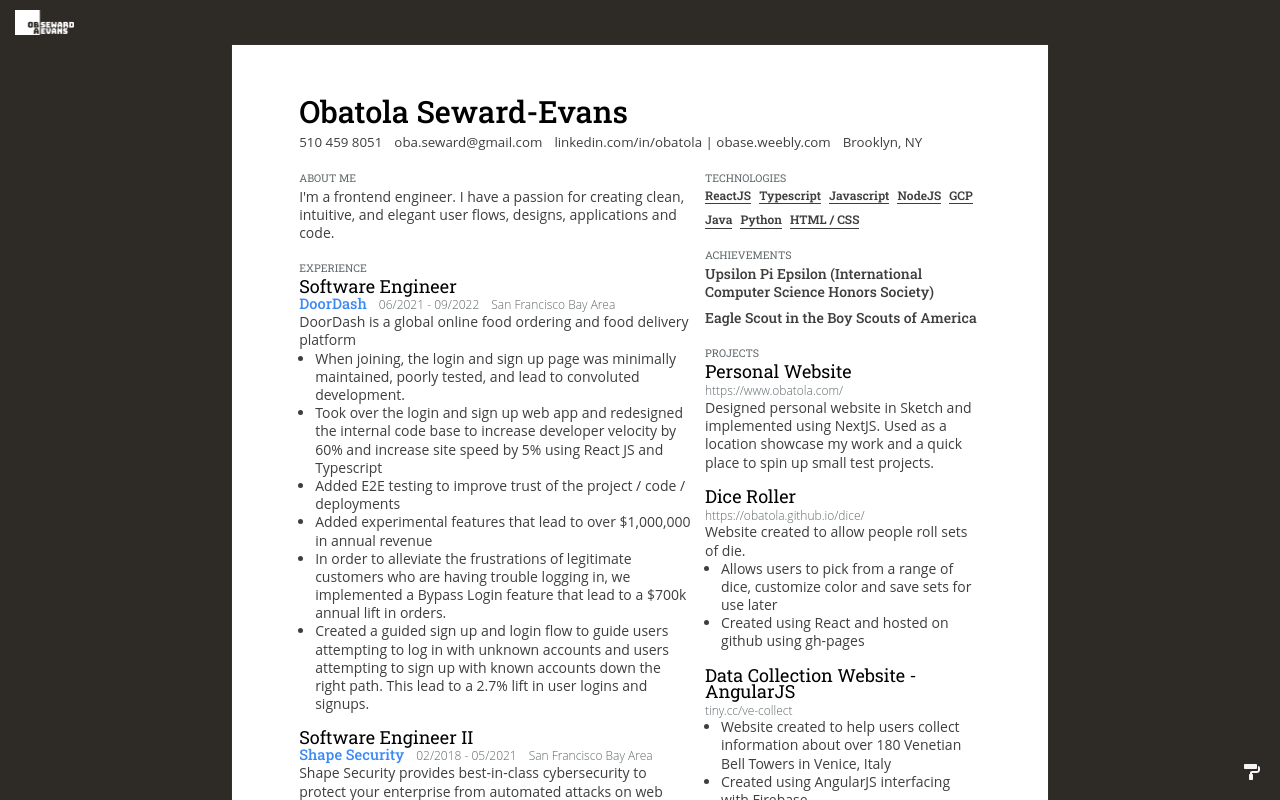
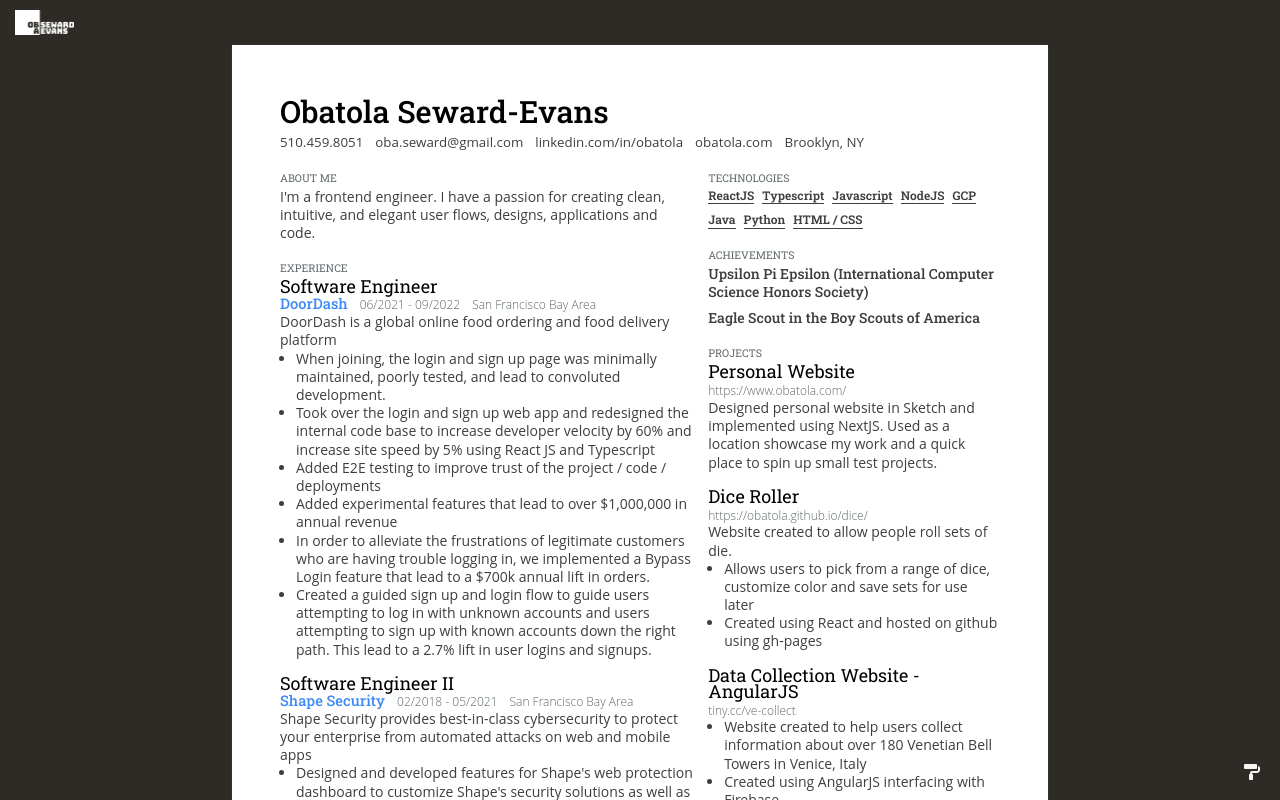
Before and after one commit to obatola/oba, a Next.js app: page /resume in a window 1280 px wide. Shown: the top 800 px of the page. Built offline with nearby package versions, Linux system fonts and the light colour scheme; some icons are missing.

Commit message:
improve sidebar, resume, cursor

```diff
--- a/src/modules/common/ThemeManager.tsx
+++ b/src/modules/common/ThemeManager.tsx
@@ -2,6 +2,7 @@
 import styles from "../../styles/ThemeManager.module.css";
 import { FaPaintRoller } from "react-icons/fa";
 import clsx from "clsx";
+import { UnstyledButton } from "@mantine/core";
 
 const themes = ["light", "terminal-green", "default", "midnight", "dark", "system"] as const;
 type Theme = (typeof themes)[number];
@@ -170,7 +171,7 @@
 					</li>
 				</ul>
 			)}
-			<FaPaintRoller onClick={toggleMenu}>Select Theme</FaPaintRoller>
+			<UnstyledButton title="Select Theme" className={styles["theme-manager__icon-button"]} onClick={toggleMenu} type="button"><FaPaintRoller /></UnstyledButton>
 		</div>
 	);
 }
--- a/src/modules/resume/ResumePage.constants.tsx
+++ b/src/modules/resume/ResumePage.constants.tsx
@@ -4,10 +4,11 @@
     header: {
         name: "Obatola Seward-Evans",
         items: [
-            { icon: "Call", content: "510 459 8051" },
-            { icon: "Mail", content: "oba.seward@gmail.com" },
-            { icon: "Link", content: "linkedin.com/in/obatola | obase.weebly.com" },
-            { icon: "Location", content: "Brooklyn, NY" },
+            { icon: "Call", content: <a href="tel:5104598051" target="_blank" rel="noopener noreferrer">510.459.8051</a> },
+            { icon: "Mail", content: <a href="mailto:oba.seward@gmail.com" target="_blank" rel="noopener noreferrer">oba.seward@gmail.com</a> },
+            { icon: "LogoLinkedin", content: <a href="https://linkedin.com/in/obatola" target="_blank" rel="noopener noreferrer">linkedin.com/in/obatola</a> },
+            { icon: "Globe", content: <a href="https://obatola.com" target="_blank" rel="noopener noreferrer">obatola.com</a> },
+            { icon: "Location", content: <a href="https://maps.app.goo.gl/E2CcqNXRWG1JLNU66" target="_blank" rel="noopener noreferrer">Brooklyn, NY</a> },
         ]
     },
     mainPanel: [
@@ -31,7 +32,7 @@
                 {
                     type: 'experience',
                     title: "Software Engineer",
-                    company: "DoorDash",
+                    company: <a href="https://www.doordash.com/" target="_blank" rel="noopener noreferrer">DoorDash</a>,
                     date: "06/2021 - 09/2022",
                     location: "San Francisco Bay Area",
                     children: (
@@ -75,7 +76,7 @@
                 {
                     type: 'experience',
                     title: "Software Engineer II",
-                    company: "Shape Security",
+                    company: <a href="https://community.f5.com/kb/technicalarticles/what-is-shape-security/284359" target="_blank" rel="noopener noreferrer">Shape Security</a>,
                     date: "02/2018 - 05/2021",
                     location: "San Francisco Bay Area",
                     children: (
@@ -111,7 +112,7 @@
                 {
                     type: 'experience',
                     title: "Data Engineering Intern",
-                    company: "Optum",
+                    company: <a href="https://www.optum.com/" target="_blank" rel="noopener noreferrer">Optum</a>,
                     date: "06/2017 - 08/2017",
                     location: "Boston, MA",
                     children: (
@@ -180,7 +181,7 @@
                 {
                     type: 'project',
                     title: "Personal Website",
-                    url: "https://www.obatola.com/",
+                    url: <a href="https://www.obatola.com/" target="_blank" rel="noopener noreferrer">https://www.obatola.com/</a>,
                     children: (
                         <>
                             <p>
@@ -194,7 +195,7 @@
                 {
                     type: 'project',
                     title: "Dice Roller",
-                    url: "https://obatola.github.io/dice/",
+                    url: <a href="https://obatola.github.io/dice/" target="_blank" rel="noopener noreferrer">https://obatola.github.io/dice/</a>,
                     children: (
                         <>
                             <p>Website created to allow people roll sets of die.</p>
--- a/src/modules/resume/ResumePage.module.css
+++ b/src/modules/resume/ResumePage.module.css
@@ -1,5 +1,5 @@
 .resume-page-container {
-  padding: 0 0 15pt 0;
+  padding: 0 0 40pt 0;
 }
 
 /* Reset all default styles - scoped to resume page only */
@@ -19,7 +19,7 @@
 
 .resume-page__logo-wrapper {
   display: flex;
-  justify-content: start;
+  justify-content: space-between;
   align-items: center;
   width: 100%;
   padding: 10px 15px;
@@ -37,12 +37,20 @@
   box-sizing: border-box;
 
   /* Common print-style margins: ~1in around the page */
-  padding: var(--resume-margin-x) var(--resume-margin-y);
+  padding: var(--resume-margin-y) var(--resume-margin-x);
   margin: 0 auto;
 
   font-family: var(--resume-font-normal);
   font-size: 10.5pt;
   color: var(--resume-color-text);
+}
+
+.resume-page__resume a {
+  color: inherit;
+}
+
+.resume-page__resume a:hover {
+  text-decoration: underline;
 }
 
 .resume-page__resume h1 {
@@ -116,7 +124,7 @@
 @media print {
   @page {
     size: letter; /* ANSI A (8.5in x 11in) */
-    margin: var(--resume-margin-x) var(--resume-margin-y);
+    margin: var(--resume-margin-y) var(--resume-margin-x);
   }
 
   .resume-page__resume-wrapper {
@@ -146,3 +154,9 @@
     page-break-inside: avoid;
   }
 }
+
+@media (max-width: 425px) {
+  .resume-page__resume {
+    padding: var(--resume-margin-y) 0.2in;
+  }
+}
--- a/src/modules/resume/ResumePage.tsx
+++ b/src/modules/resume/ResumePage.tsx
@@ -1,4 +1,4 @@
-import { Center, Grid, Group, Stack } from "@mantine/core";
+import { Center, Grid, Group, Stack, UnstyledButton } from "@mantine/core";
 import classes from "./ResumePage.module.css";
 import * as Icons from "@styled-icons/ionicons-solid";
 import type { ResumeAchievementsType, ResumeEducationType, ResumeExperienceType, ResumeHeaderType, ResumeProjectType, ResumeTechnologiesType, ResumeType, SectionType } from "./ResumePage.types";
@@ -31,7 +31,7 @@
                 <h1>{name}</h1>
                 <Group gap={SPACING.lg}>
                     {items.map((item) => (
-                        <Group key={item.icon} gap={SPACING.sm} className={classes["resume-page__header-item"]}>
+                        <Group key={item.icon} gap={SPACING.sm} className={classes["resume-page__header-item"]} wrap="nowrap">
                             <Icon icon={item.icon} />
                             <p>{item.content}</p>
                         </Group>
@@ -162,6 +162,9 @@
         <div className={classes["resume-page-container"]}>
             <div className={classes["resume-page__logo-wrapper"]}>
                 <HeaderLogo height={25} />
+                <UnstyledButton onClick={() => window.print()}>
+                    <Icons.Print size={20} />
+                </UnstyledButton>
             </div>
             <div className={classes["resume-page__resume-wrapper"]}>
                 <div className={classes["resume-page__resume"]}>
--- a/src/modules/resume/ResumePage.types.ts
+++ b/src/modules/resume/ResumePage.types.ts
@@ -4,13 +4,13 @@
     name: string;
     items: {
         icon: keyof typeof Icons;
-        content: string;
+        content: React.ReactNode;
     }[]
 }
 
 export type ResumeExperienceType = {
     title: string;
-    company: string;
+    company: React.ReactNode;
     date: string;
     location: string;
     children: React.ReactNode;
@@ -29,7 +29,7 @@
 
 export type ResumeProjectType = {
     title: string;
-    url: string;
+    url: React.ReactNode;
     children: React.ReactNode;
 }
 
--- a/src/styles/ProfessionalExperience.module.css
+++ b/src/styles/ProfessionalExperience.module.css
@@ -16,7 +16,7 @@
     justify-content: space-between;
     padding: 15px 20px;
     background-color: var(--colors-secondary-surface);
-    cursor: pointer;
+    cursor: var(--cursor-hover) !important;
 }
 
 .accordionTitle {
--- a/src/styles/ThemeManager.module.css
+++ b/src/styles/ThemeManager.module.css
@@ -20,7 +20,7 @@
 }
 
 .theme-manager__menu li {
-    cursor: pointer;
+    cursor: var(--cursor-hover) !important;
 }
 
 .theme-manager__menu li:hover {
@@ -56,6 +56,16 @@
     box-shadow: 0 0 10px 3px var(--colors-primary);
 }
 
+.theme-manager__icon-button {
+    /* unstyled button */
+    line-height: 0;
+    background-color: transparent;
+    color: var(--colors-font);
+    border: none;
+    padding: 0;
+    margin: 0;
+}
+
 @media print {
     .theme-manager__container {
         display: none;
--- a/src/styles/globals.css
+++ b/src/styles/globals.css
@@ -19,6 +19,8 @@
   --colors-surface: #1b1a17;
 
   --project-image-transition: all cubic-bezier(.4,0,.2,1) .4s;
+  --cursor: url('/images/first_pointer_45.png') 5 5, auto;
+  --cursor-hover: url('/images/first_pointer_45_hover.png') 5 11, auto;
 
   /* spacing */
   --spacing-small: 10px;
@@ -48,6 +50,7 @@
 html {
   scroll-behavior: smooth;
   font-size: 16px;
+  cursor: var(--cursor) !important;
 }
 
 body {
@@ -59,6 +62,7 @@
   -moz-osx-font-smoothing: grayscale;
   background-color: var(--colors-background);
   color: var(--colors-font);
+  cursor: var(--cursor) !important;
 }
 
 section {
@@ -73,6 +77,12 @@
 a {
   color:var(--colors-a-tag);
   text-decoration: none;
+  cursor: var(--cursor-hover) !important;
+}
+
+button {
+  cursor: var(--cursor-hover) !important;
+  line-height: 0;
 }
 
 code {
--- a/src/styles/resume.css
+++ b/src/styles/resume.css
@@ -13,5 +13,5 @@
   --resume-color-text-accented: #3d8af7;
 
   --resume-margin-x: 0.5in;
-  --resume-margin-y: 0.7in;
+  --resume-margin-y: 0.5in;
 }
```
Also changed, not shown: src/styles/CommonPageWrapper.module.css (+6 -2 lines), public/images/first_pointer_45.png (added), public/images/first_pointer_45_hover.png (added).
